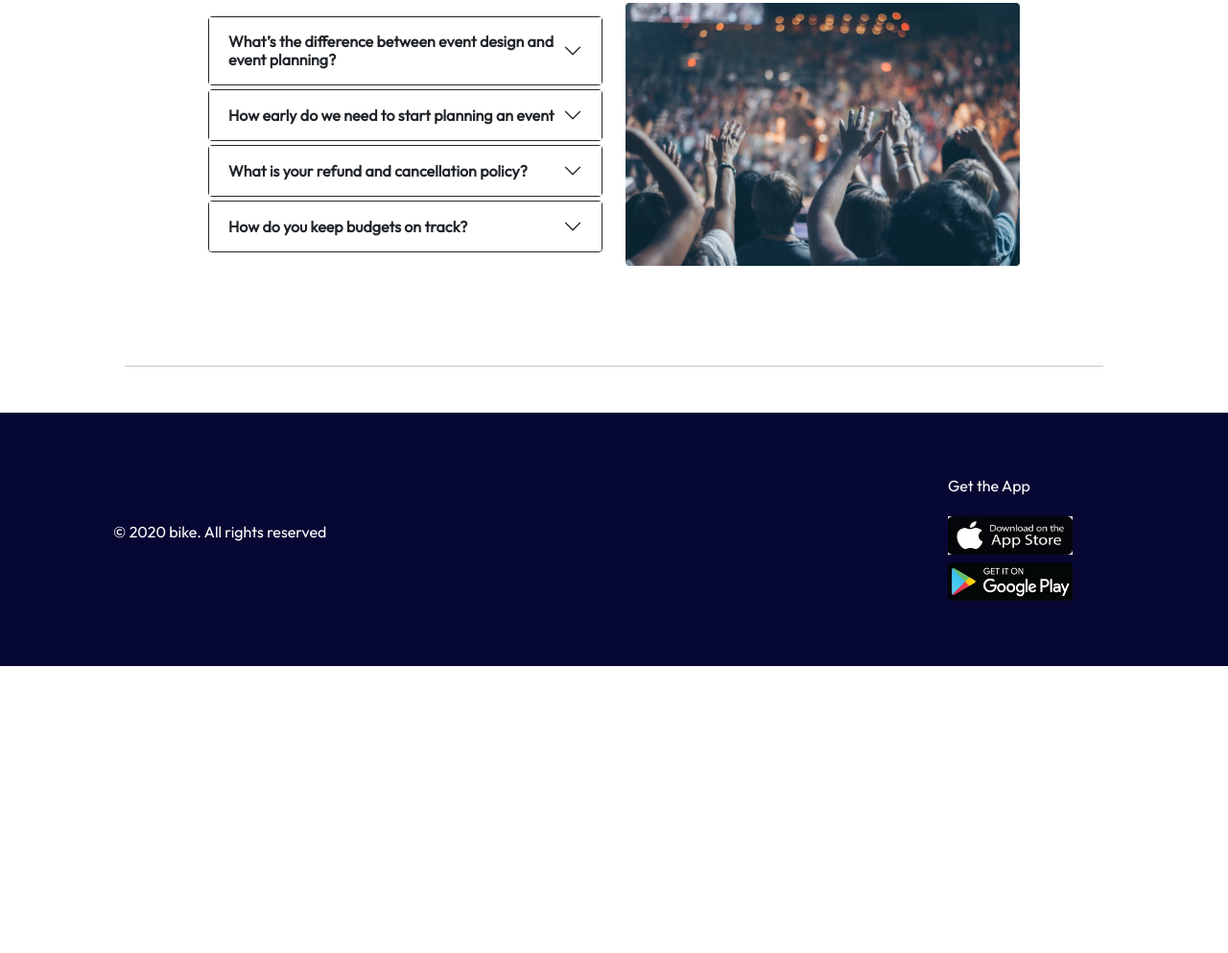
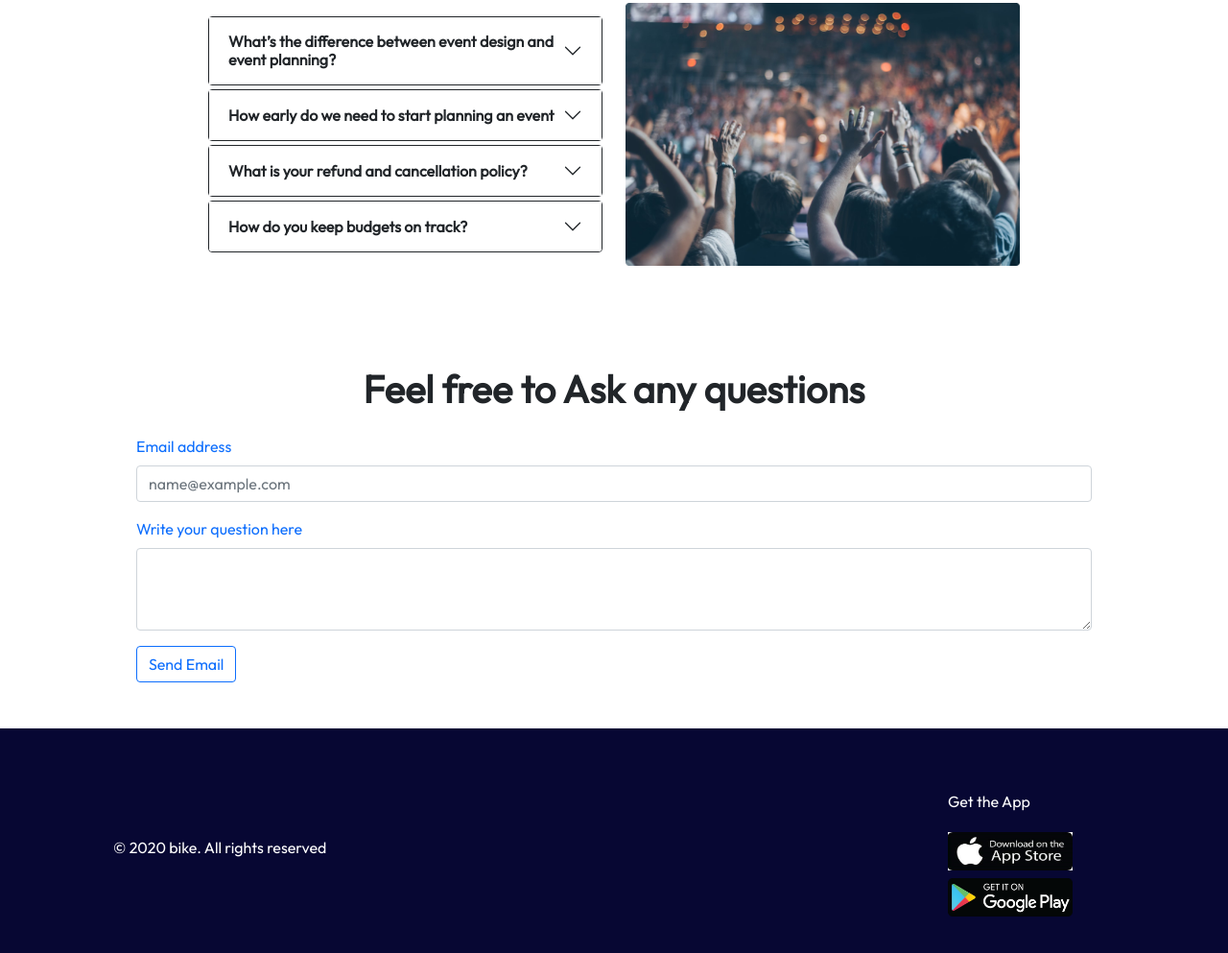
Before and after one commit to aduyti/convention, a plain HTML site: page index.html in a window 1280 px wide. Shown: the part 2149-3142 px from the top of the page at 96% size. Before the commit the page ends 2843 px from the top, so only its background shows below. Drawn offline with nearby package versions, Linux system fonts and the light colour scheme.

Commit message:
complete

```diff
--- a/index.html
+++ b/index.html
@@ -363,7 +363,18 @@
         <!-- contact form -->
         <section class="p-5">
             <!-- extra -->
-            <hr class="p-0 m-0">
+            <h1 class="fw-bold text-center pb-3 fs-sm-4">Feel free to Ask any questions</h1>
+            <div class="container text-primary">
+                <div class="mb-3">
+                    <label for="formControlInput1" class="form-label">Email address</label>
+                    <input type="email" class="form-control" id="formControlInput1" placeholder="name@example.com">
+                </div>
+                <div class="mb-3">
+                    <label for="formControlTextarea1" class="form-label">Write your question here</label>
+                    <textarea class="form-control" id="formControlTextarea1" rows="3"></textarea>
+                </div>
+                <button class="btn btn-outline-primary">Send Email</button>
+            </div>
         </section>
 
     </main>
```
